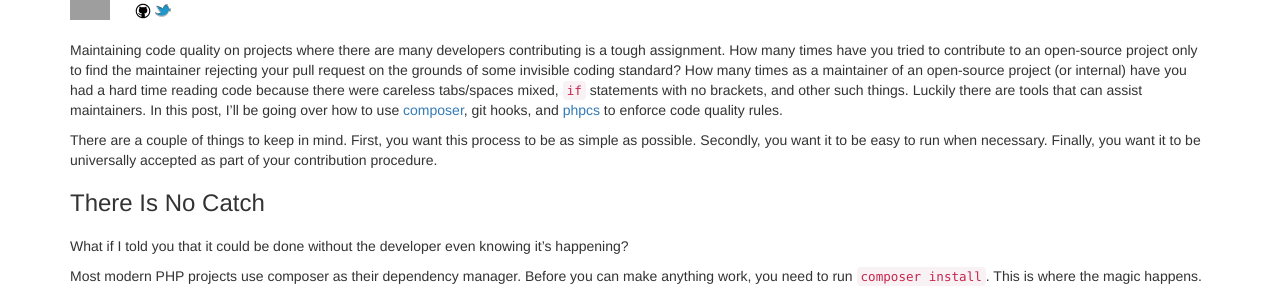
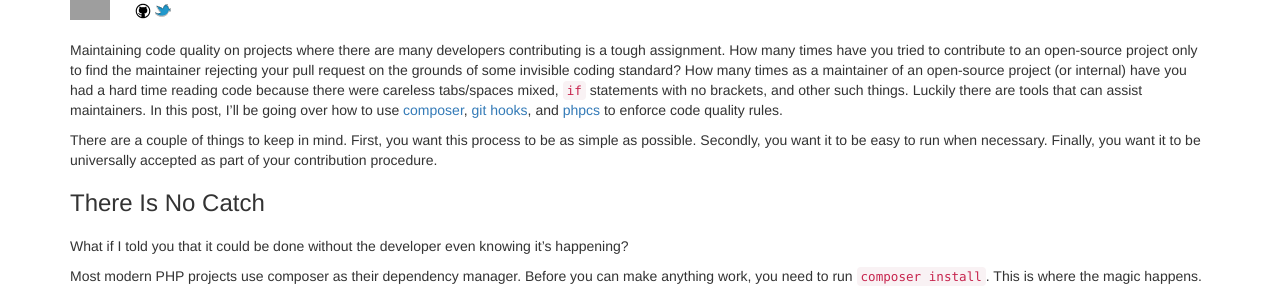
Before and after one commit to zumba/zumba.github.com, a Jekyll site: the page built from _posts/2014-04-14-control-code-quality.md, in a window 1280 px wide and 900 px high. Shown: the part 220-514 px from the top of the window. Built offline with Jekyll 4.4.1, drawn with Linux system fonts in a browser that asks for light colours; nearby versions of some CDN libraries; comment, search, counter and statistics services are not loaded; part of the change alters nothing that is shown; grey boxes are pictures that could not be loaded.

```diff
--- a/_posts/2014-04-14-control-code-quality.md
+++ b/_posts/2014-04-14-control-code-quality.md
@@ -12,7 +12,7 @@ only to find the maintainer rejecting your pull request on the grounds of some i
 standard? How many times as a maintainer of an open-source project (or internal) have you had a
 hard time reading code because there were careless tabs/spaces mixed, `if` statements with no brackets,
 and other such things. Luckily there are tools that can assist maintainers. In this post,
-I'll be going over how to use [composer](http://getcomposer.org), git hooks, and [phpcs](https://github.com/squizlabs/PHP_CodeSniffer) to
+I'll be going over how to use [composer](http://getcomposer.org), [git hooks](http://git-scm.com/book/en/Customizing-Git-Git-Hooks), and [phpcs](https://github.com/squizlabs/PHP_CodeSniffer) to
 enforce code quality rules.
 
 There are a couple of things to keep in mind. First, you want this process to be as simple as possible.
```
